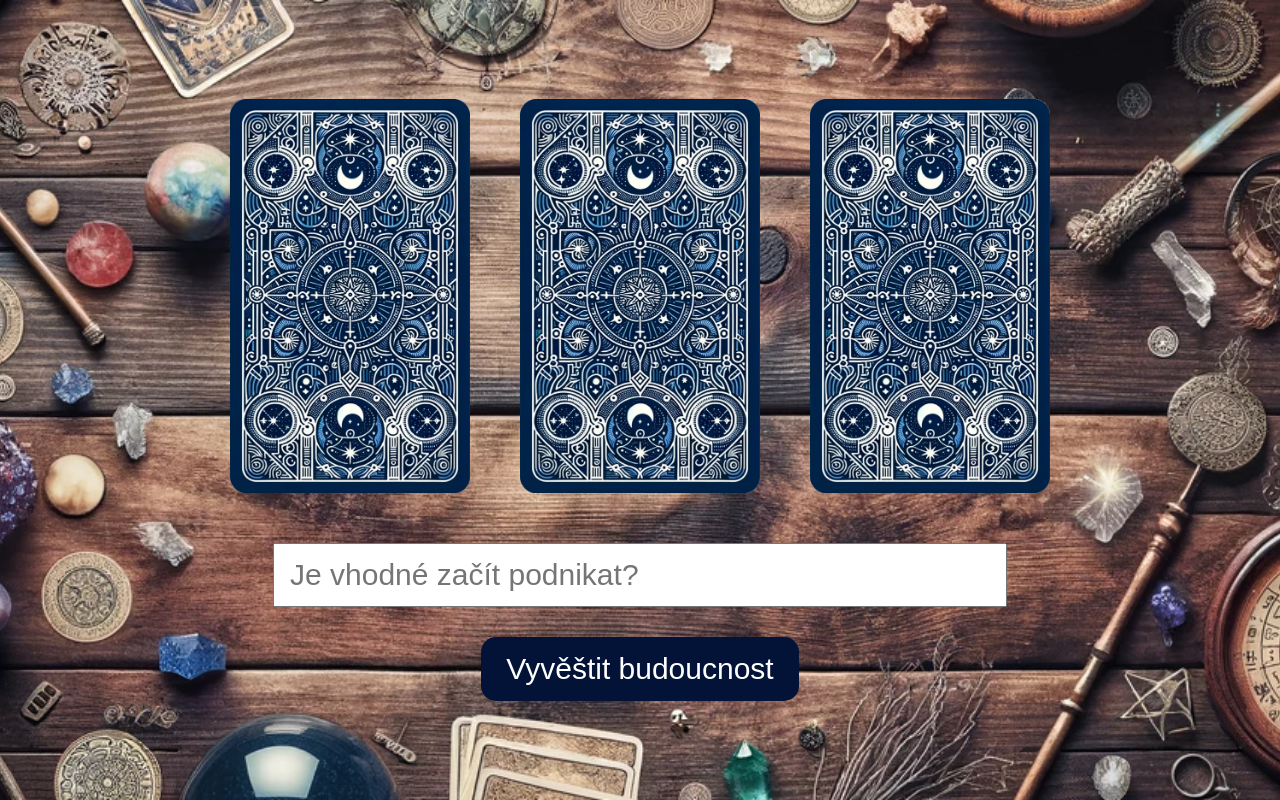
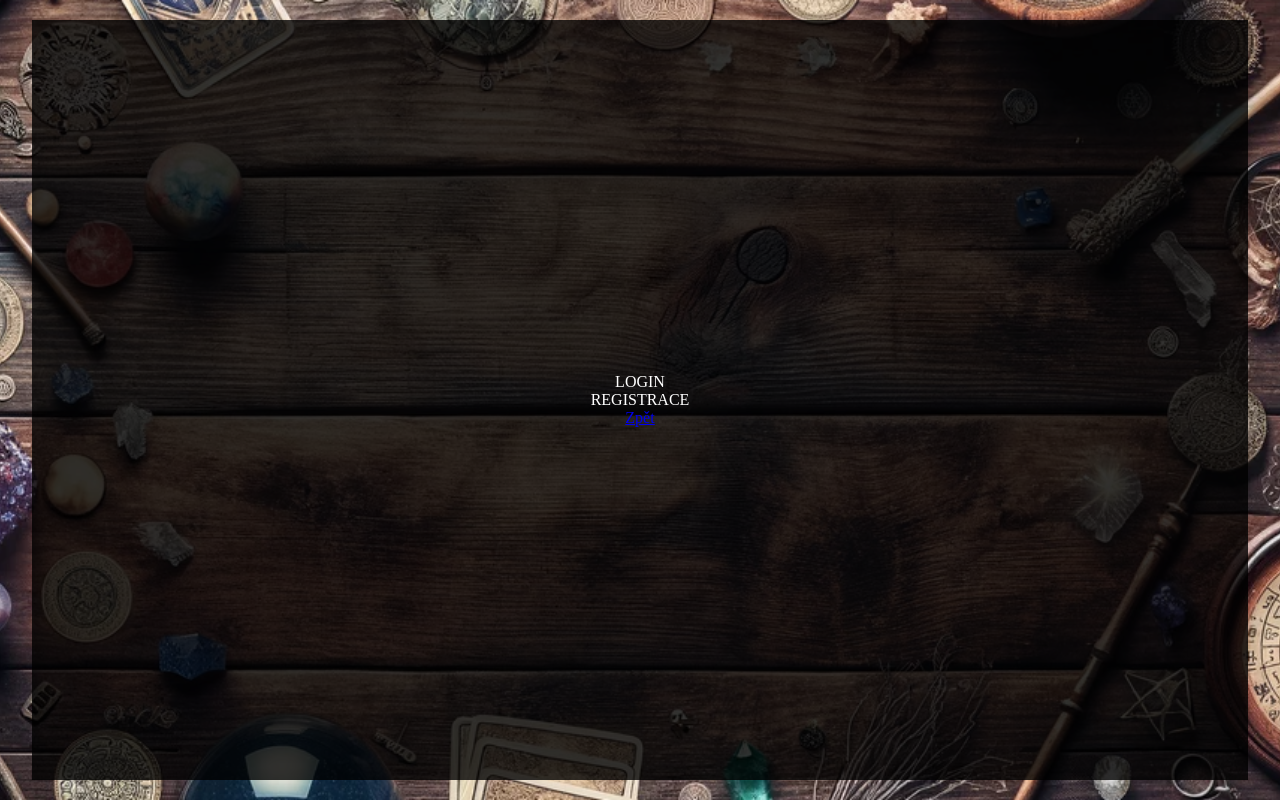
Before and after one commit to vit-krizka/ai-tarot, a React (Vite) app: page /login in a window 1280 px wide. Built offline with nearby package versions, Linux system fonts and the light colour scheme.

Commit message:
add react router

```diff
--- a/package.json
+++ b/package.json
@@ -12,6 +12,7 @@
   "dependencies": {
     "react": "^18.2.0",
     "react-dom": "^18.2.0",
+    "react-router-dom": "^6.21.3",
     "sass": "^1.70.0"
   },
   "devDependencies": {
--- a/src/App.jsx
+++ b/src/App.jsx
@@ -1,13 +1,21 @@
-import { useState } from 'react';
+import { BrowserRouter as Router, Routes, Route, Link } from 'react-router-dom';
+
 import Divination from './components/Divination/Divination';
+import Login from './components/Login/Login';
+
 import './App.scss';
 
 function App() {
   return (
-    <div className='app'>
-      <Divination />
-    </div>
-  )
+    <Router>
+      <div className='app'>
+        <Routes>
+          <Route path="/" element={<Divination />} />
+          <Route path="/login" element={<Login />} />
+        </Routes>
+      </div>
+    </Router>
+  );
 }
 
 export default App
--- a/src/components/Divination/Divination.jsx
+++ b/src/components/Divination/Divination.jsx
@@ -1,5 +1,6 @@
 import { useState } from 'react';
 
+import Header from './../Header/Header';
 import Deck from './../Deck/Deck';
 import DivinationButton from './../DivinationButton/DivinationButton';
 import DivinationQuestion from './../DivinationQuestion/DivinationQuestion';
@@ -58,6 +59,7 @@ function Divination() {
 
     return (
         <>
+            <Header />
             <Deck cards={cards} onCardClick={replaceCard} />
             <DivinationQuestion question={question} onQuestionChange={handleQuestionChange} />
             <DivinationButton onClick={divinate} />
--- /dev/null
+++ b/src/components/Header/Header.jsx
@@ -0,0 +1,14 @@
+import { Link } from 'react-router-dom';
+import './header.scss';
+
+function Header() {
+    return (
+        <div className='header-wrapper'>
+            <div className='header'>
+                <Link to="/login">REGISTRACE / LOGIN</Link>
+            </div>
+        </div>
+    );
+}
+
+export default Header;
--- /dev/null
+++ b/src/components/Header/header.scss
@@ -0,0 +1,5 @@
+.header-wrapper {
+    background-color: white;
+    columns: black;
+    margin-bottom: 30px;
+}
--- /dev/null
+++ b/src/components/Login/Login.jsx
@@ -0,0 +1,17 @@
+import { Link } from 'react-router-dom';
+
+import './login.scss'
+
+function Login() {
+    return (
+        <div className='login-wrapper'>
+            <div className='login'>
+                <div>LOGIN</div>
+                <div>REGISTRACE</div>
+                <Link to="/">Zpět</Link>
+            </div>
+        </div>
+    );
+}
+
+export default Login;
--- /dev/null
+++ b/src/components/Login/login.scss
@@ -0,0 +1,19 @@
+.login-wrapper {
+    width: 100%;
+    height: 100%;
+    display: flex;
+    flex-direction: column;
+    justify-content: center;
+    align-items: center;
+
+    .login {
+        background-color: rgba(0, 0, 0, 0.8);
+        color: #ffffff;
+        display: flex;
+        flex-direction: column;
+        justify-content: center;
+        align-items: center;
+        width: 95%;
+        height: 95%;
+    }
+}
```
Also changed, not shown: 1 other file (tests, documents, lock files or other folders).
